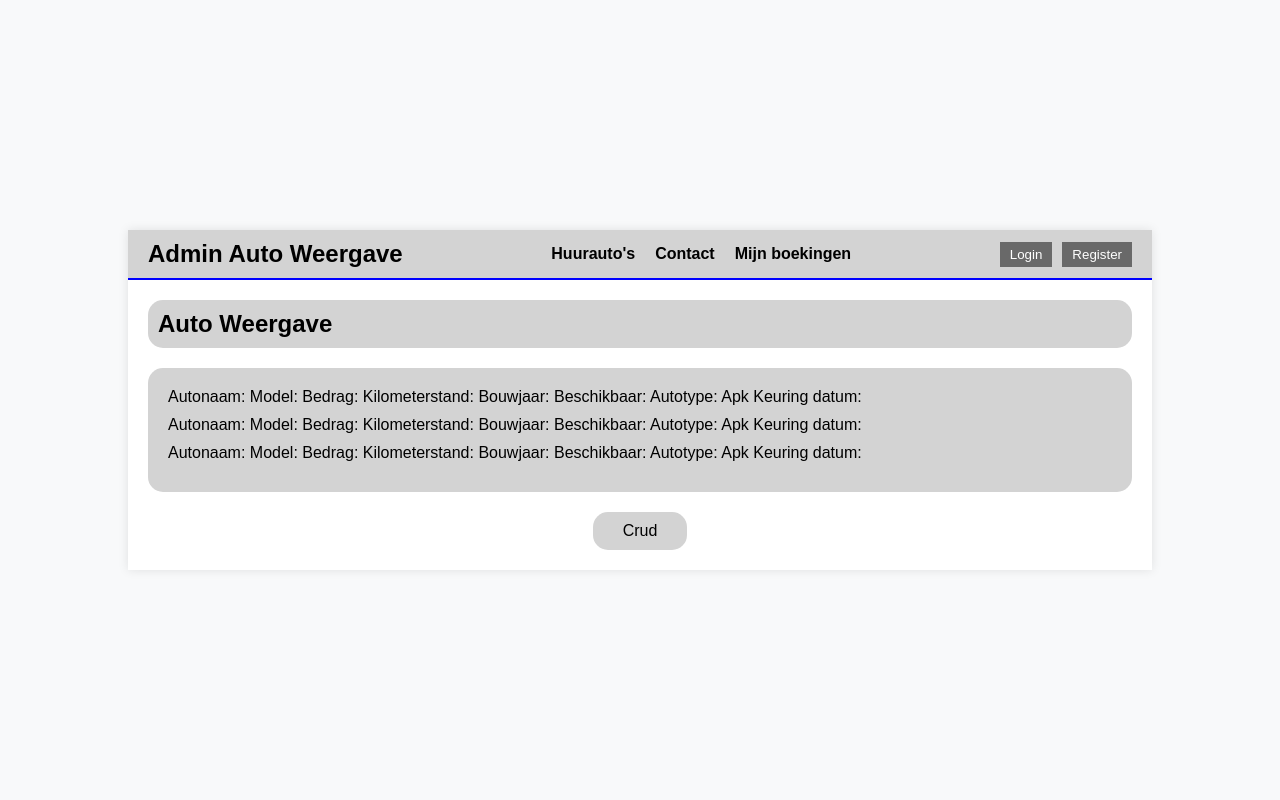
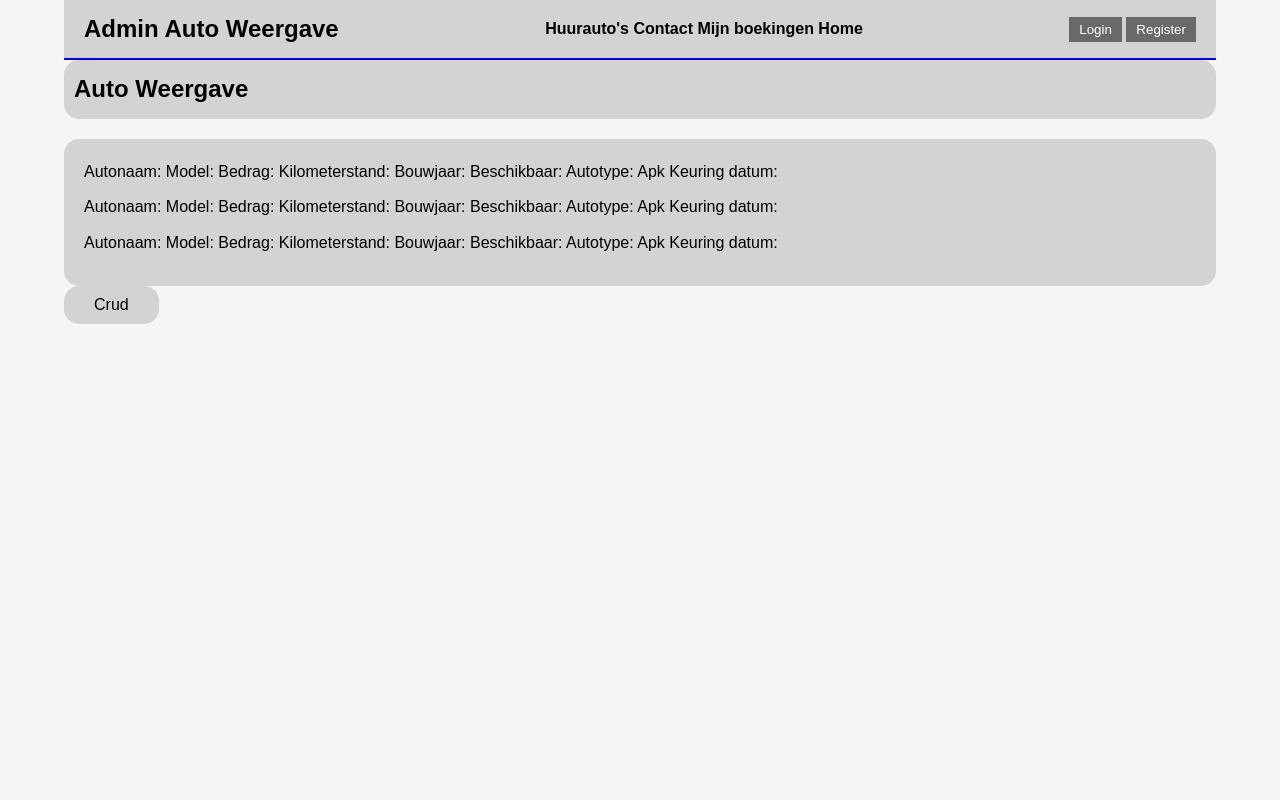
Before and after one commit to trueeman/Project_Autoverhuur, a PHP site: page /Adminweergave.php in a window 1280 px wide. Run offline with PHP 8.4, Linux system fonts and the light colour scheme.

Commit message:
AdminPage

```diff
--- a/Code/Adminweergave.php
+++ b/Code/Adminweergave.php
@@ -3,103 +3,8 @@
 <head>
     <meta charset="UTF-8">
     <meta name="viewport" content="width=device-width, initial-scale=1.0">
+    <link rel="stylesheet" href="styles.css">
     <title>Admin Auto Weergave</title>
-    <style>
-        * {
-            margin: 0;
-            padding: 0;
-            box-sizing: border-box;
-            font-family: Arial, sans-serif;
-        }
-
-        body {
-            background-color: #f8f9fa;
-            display: flex;
-            justify-content: center;
-            align-items: center;
-            min-height: 100vh;
-        }
-
-        .container {
-            width: 80%;
-            background-color: white;
-            box-shadow: 0 0 10px rgba(0, 0, 0, 0.1);
-        }
-
-        header {
-            background-color: #d3d3d3;
-            padding: 10px 20px;
-            display: flex;
-            justify-content: space-between;
-            align-items: center;
-            border-bottom: 2px solid blue;
-        }
-
-        header h1 {
-            font-size: 24px;
-        }
-
-        nav {
-            display: flex;
-            gap: 20px;
-        }
-
-        nav a {
-            text-decoration: none;
-            color: black;
-            font-weight: bold;
-        }
-
-        .login-register {
-            display: flex;
-            gap: 10px;
-        }
-
-        .login-register button {
-            background-color: #696969;
-            color: white;
-            padding: 5px 10px;
-            border: none;
-            cursor: pointer;
-        }
-
-        .content {
-            padding: 20px;
-        }
-
-        .content h2 {
-            background-color: #d3d3d3;
-            padding: 10px;
-            border-radius: 15px;
-        }
-
-        .car-list {
-            margin-top: 20px;
-            background-color: #d3d3d3;
-            padding: 20px;
-            border-radius: 15px;
-        }
-
-        .car-item {
-            margin-bottom: 10px;
-            font-size: 16px;
-        }
-
-        .crud-btn {
-            display: flex;
-            justify-content: center;
-            margin-top: 20px;
-        }
-
-        .crud-btn button {
-            background-color: #d3d3d3;
-            border: none;
-            padding: 10px 30px;
-            border-radius: 15px;
-            font-size: 16px;
-            cursor: pointer;
-        }
-    </style>
 </head>
 <body>
 
@@ -110,6 +15,7 @@
             <a href="#">Huurauto's</a>
             <a href="#">Contact</a>
             <a href="#">Mijn boekingen</a>
+            <a href="Home.html">Home</a>
         </nav>
         <div class="login-register">
             <button>Login</button>
--- a/Code/Home.html
+++ b/Code/Home.html
@@ -14,6 +14,7 @@
             <h1>ARD Verhuur</h1>
             <div class="nav-links">
                 <a href="#" class="nav-link">Huurauto's</a>
+                <a href="Adminweergave.php" class="nav-link">Admin</a>
                 <a href="#" class="nav-link">Contact</a>
                 <a href="#" class="nav-link">Mijn boekingen</a>
                 <a href="#" class="nav-link login">Login</a>
--- a/Code/styles.css
+++ b/Code/styles.css
@@ -16,13 +16,6 @@
     margin: 0 auto;
 }
 
-.container-rental {
-    width: 90%;
-    margin: 0 auto;
-    padding: 0 auto;
-    height: 250px;
-}
-/* Navigation */
 .nav-bar {
     background-color: white;
     box-shadow: 0 2px 4px rgba(0, 0, 0, 0.1);
@@ -115,10 +108,8 @@
     border: none;
     padding: 0.75rem 2rem;
     border-radius: 4px;
-    margin-bottom: 600px;
     cursor: pointer;
     font-size: 1rem;
-    float: right;
 }
 
 .search-button:hover {
@@ -141,3 +132,65 @@
         flex-direction: column;
     }
 }
+
+/* Admin CSS */
+.container-admin {
+    width: 80%;
+    background-color: white;
+    box-shadow: 0 0 10px rgba(0, 0, 0, 0.1);
+    margin: 0 auto;
+}
+
+header {
+    background-color: #d3d3d3;
+    padding: 10px 20px;
+    display: flex;
+    justify-content: space-between;
+    align-items: center;
+    border-bottom: 2px solid blue;
+}
+
+header h1 {
+    font-size: 24px;
+}
+
+nav a {
+    text-decoration: none;
+    color: black;
+    font-weight: bold;
+}
+
+.login-register button {
+    background-color: #696969;
+    color: white;
+    padding: 5px 10px;
+    border: none;
+    cursor: pointer;
+}
+
+.content h2 {
+    background-color: #d3d3d3;
+    padding: 10px;
+    border-radius: 15px;
+}
+
+.car-list {
+    margin-top: 20px;
+    background-color: #d3d3d3;
+    padding: 20px;
+    border-radius: 15px;
+}
+
+.car-item {
+    margin-bottom: 10px;
+    font-size: 16px;
+}
+
+.crud-btn button {
+    background-color: #d3d3d3;
+    border: none;
+    padding: 10px 30px;
+    border-radius: 15px;
+    font-size: 16px;
+    cursor: pointer;
+}
```
